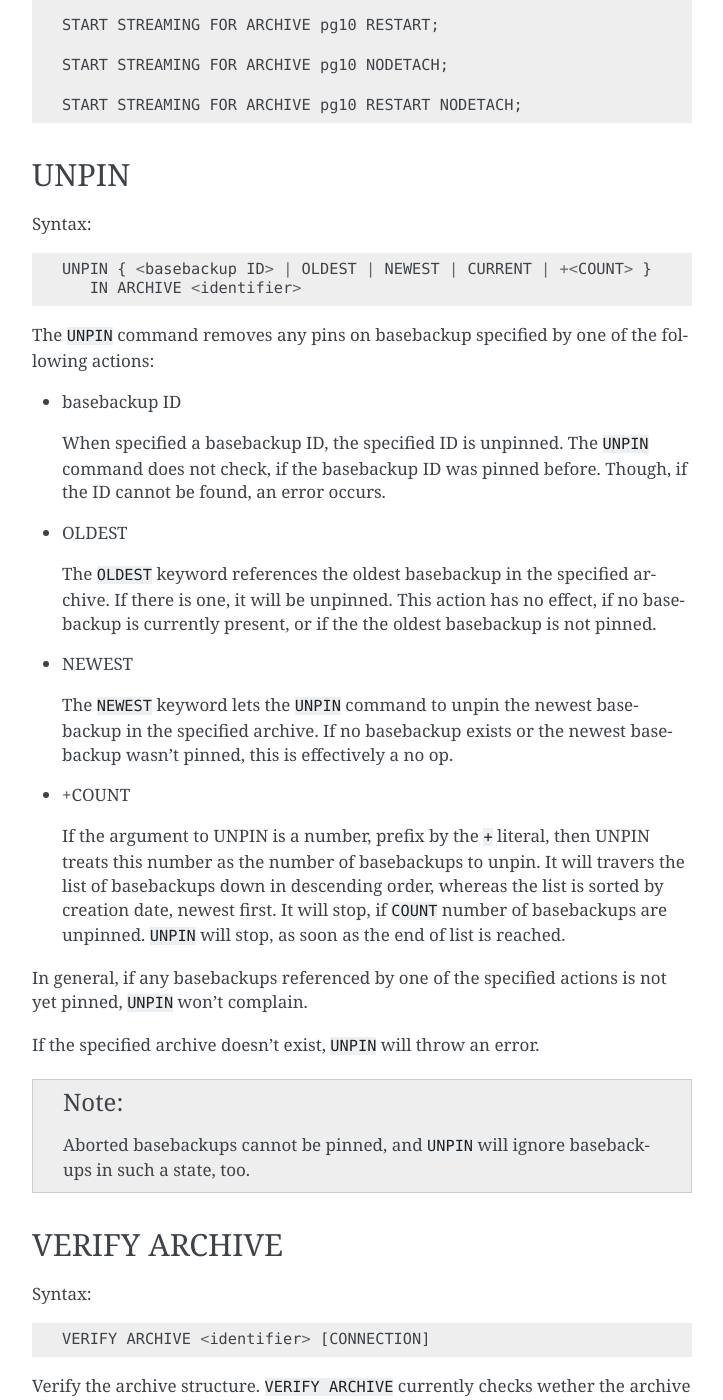
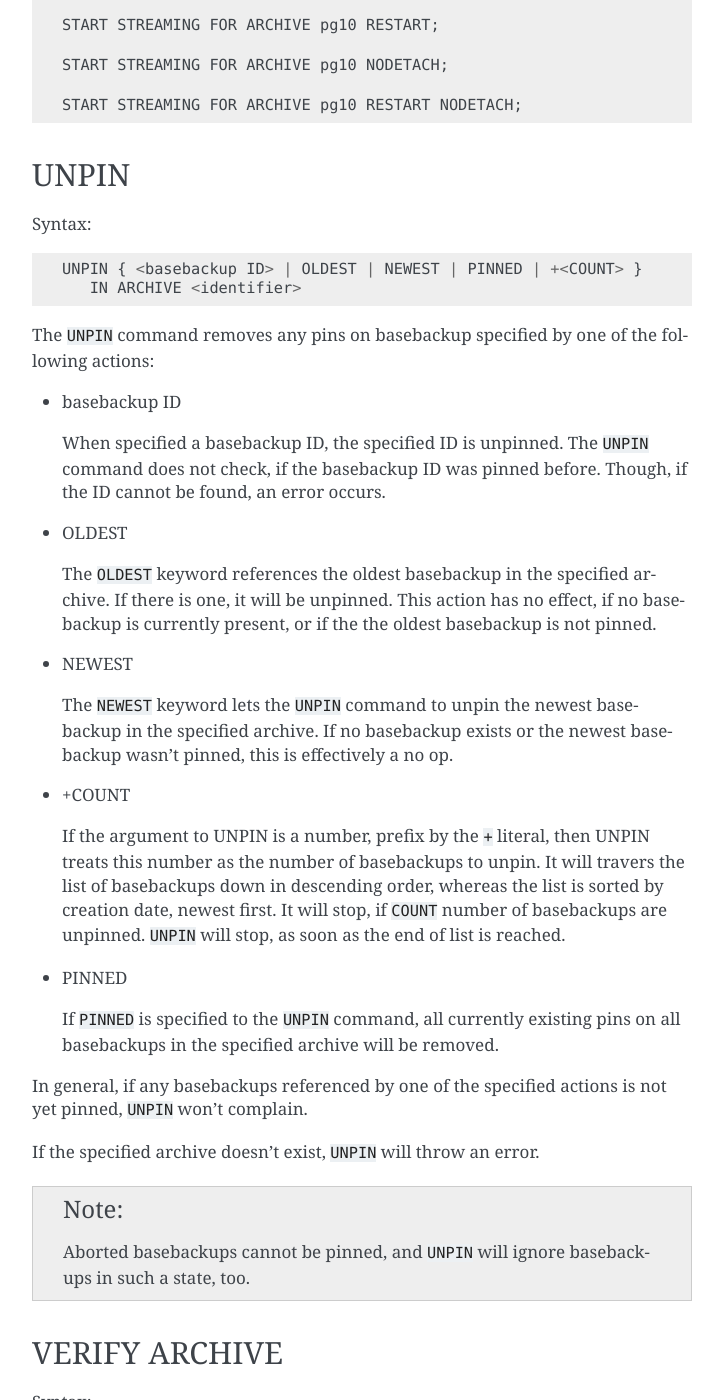
Before and after one commit to credativ/pg_backup_ctl-plus, a Sphinx documentation site: the page built from resources/reference/source/commandref.rst, in a window 1280 px wide and 1400 px high, scrolled down 8527 px. Shown: the whole window, without its empty margins (388-1111 px from the left). Built offline with Sphinx 7.4.7, drawn with Linux system fonts in a browser that asks for light colours.

Commit message:
Change UNPIN CURRENT to UNPIN PINNED.
After some discussion (jsc, avo i'm looking at you), we come to
the conclusion that CURRENT is easy to misunderstand on what
actually really gets unpinned. So change the keyword to PINNED,
since this should reasonably describe the behavior of the
current implementation (and leaves room for future improvements).

This commit also contains the tab completion code for the PIN and UNPIN
syntax.

Documentation changes are included, too.

```diff
--- a/resources/reference/source/commandref.rst
+++ b/resources/reference/source/commandref.rst
@@ -387,7 +387,7 @@ UNPIN
 
 Syntax::
 
-  UNPIN { <basebackup ID> | OLDEST | NEWEST | CURRENT | +<COUNT> }
+  UNPIN { <basebackup ID> | OLDEST | NEWEST | PINNED | +<COUNT> }
      IN ARCHIVE <identifier>
 
 The ``UNPIN`` command removes any pins on basebackup specified
@@ -423,6 +423,12 @@ by one of the following actions:
   It will stop, if ``COUNT`` number of basebackups are unpinned.
   ``UNPIN`` will stop, as soon as the end of list is reached.
 
+* PINNED
+
+  If ``PINNED`` is specified to the ``UNPIN`` command, all
+  currently existing pins on all basebackups in the specified
+  archive will be removed.
+
 In general, if any basebackups referenced by one of the
 specified actions is not yet pinned, ``UNPIN`` won't complain.
 
```
Also changed, not shown: 5 other files.
